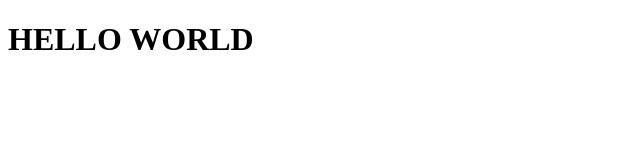
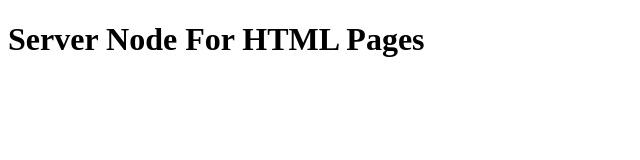
Before and after one commit to gabrielsouzasys/server_web_nodejs_NPM, a website: page public/index.html in a window 1280 px wide. Shown: the whole page, without its empty margins (0-640 px from the left). Drawn offline with Linux system fonts and the light colour scheme.

Commit message:
Servidor HTML Simples com NODE_JS

```diff
--- a/index.js
+++ b/index.js
@@ -1,10 +1,9 @@
 const express = require('express');
 const app = express();
-
 
 app.use('/', express.static('public'));
 
 const PORT = process.env.PORT || 8085;
 app.listen(PORT, function() {
-  console.log( `App escutando na porta ${PORT}`);
+  console.log( `App on link http://localhost:${PORT}`);
 });
--- a/public/index.html
+++ b/public/index.html
@@ -1,8 +1,5 @@
 <!DOCTYPE html>
-<!--[if lt IE 7]>      <html class="no-js lt-ie9 lt-ie8 lt-ie7"> <![endif]-->
-<!--[if IE 7]>         <html class="no-js lt-ie9 lt-ie8"> <![endif]-->
-<!--[if IE 8]>         <html class="no-js lt-ie9"> <![endif]-->
-<!--[if gt IE 8]><!--> <html class="no-js"> <!--<![endif]-->
+<html>
     <head>
         <meta charset="utf-8">
         <meta http-equiv="X-UA-Compatible" content="IE=edge">
@@ -12,10 +9,7 @@
         <link rel="stylesheet" href="">
     </head>
     <body>
-        <!--[if lt IE 7]>
-            <p class="browsehappy">You are using an <strong>outdated</strong> browser. Please <a href="#">upgrade your browser</a> to improve your experience.</p>
-        <![endif]-->
-        <h1>HELLO WORLD</h1>
+        <h1>Server Node For HTML Pages</h1>
         <script src="" async defer></script>
     </body>
 </html>
```
Also changed, not shown: 1 other file.
